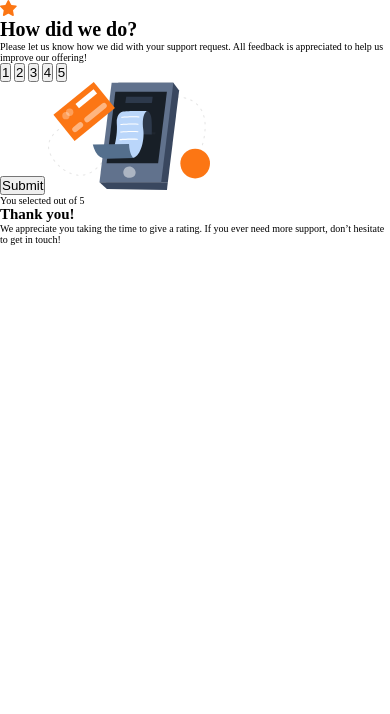
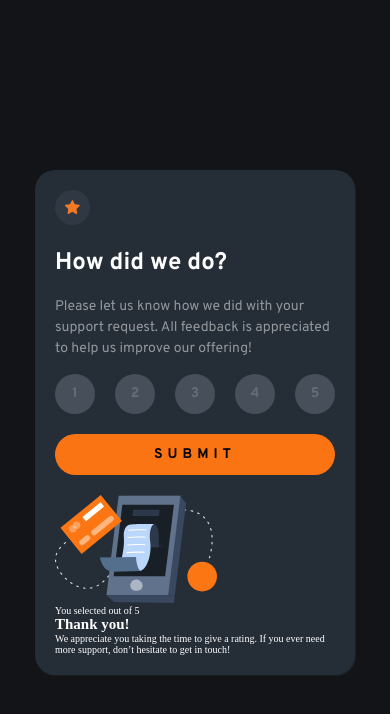
Before and after one commit to gillaercio/interactive-rating-component-main, a plain HTML site: page index.html in a window 390 px wide. Drawn offline with Linux system fonts and the light colour scheme.

Commit message:
Mobile design concluded

```diff
--- a/assets/css/global.css
+++ b/assets/css/global.css
@@ -13,10 +13,10 @@ html {
   --White: hsl(0, 100%, 100%);
   --Grey-500: hsl(217, 12%, 63%);
   --Grey-900: hsl(213, 19%, 18%);
-  --Grey--950: hsl(216, 12%, 8%);
+  --Grey-950: hsl(216, 12%, 8%);
 
   --overpass: "Overpass", sans-serif;
-  --text-lg: 700 2.2em/150% var(--overpass);
-  --text-btn: 600 1.6em/150% var(--overpass);
-  --text-parag: 400 1.3em/150% var(--overpass);
+  --text-lg: 700 2.4em/150% var(--overpass);
+  --text-btn: 700 1.4em/150% var(--overpass);
+  --text-parag: 400 1.4em/150% var(--overpass);
 }
--- a/assets/css/main.css
+++ b/assets/css/main.css
@@ -0,0 +1,80 @@
+body {
+  height: 100vh;
+  display: grid;
+  background-color: var(--Grey-950);
+  color: var(--White);
+}
+
+#content {
+  max-width: 320px;
+  align-self: center;
+  justify-self: center;
+  background-color: var(--Grey-900);
+  border-radius: 20px;
+  padding: 20px;
+  box-shadow: 1px 1px 1px rgba(150,150,150,.1);
+}
+
+#hero-pic{
+  background-image: url(../images/icon-star.svg);
+  background-repeat: no-repeat;
+  background-size: contain;
+  width: 15px;
+  height: 15px;
+  display: grid;
+  align-content: center;
+  justify-content: center;
+  padding: 5px;
+  margin: 10px 10px 30px;
+}
+
+.filter {
+  width: 35px;
+  height: 35px;
+  background-color: var(--Grey-500);
+  opacity: .1;
+  border-radius: 50%;
+}
+
+h1 {
+  font: var(--text-lg);
+}
+
+#main-parag {
+  font: var(--text-parag);
+  opacity: .5;
+  margin-block: 15px;
+}
+
+.rating-btns {
+  display: grid;
+  grid-template-columns: repeat(5, auto);
+  justify-content: space-between;
+  margin-bottom: 20px;
+}
+
+.rating-btn {
+  font: var(--text-btn);
+  width: 40px;
+  height: 40px;
+  color: var(--White);
+  background-color: var(--Grey-500);
+  opacity: .3;
+  border-radius: 50%;
+  border: none;
+  box-shadow: none;
+  cursor: pointer;
+}
+
+.rating-send {
+  font: var(--text-btn);
+  text-transform: uppercase;
+  letter-spacing: 5px;
+  background-color: var(--Orange-500);
+  width: 100%;
+  padding: 10px;
+  border-radius: 50px;
+  border: none;
+  margin-bottom: 20px;
+  cursor: pointer;
+}
--- a/index.html
+++ b/index.html
@@ -17,33 +17,37 @@
 
   <main id="content">
     <!-- Rating state start -->
-    <div>
-      <img src="assets/images/icon-star.svg" alt="orange star">
-    <div>
+    <div id="hero-pic">
+      <!-- <img src="assets/images/icon-star.svg" alt="orange star"> -->
+      <div class="filter"></div>
+    </div>
+
     <h1>How did we do?</h1>
-    <p>
+    <p id="main-parag">
       Please let us know how we did with your support request. All feedback is appreciated
       to help us improve our offering!
     </p>
 
     <div class="rating-btns">
-      <button>1</button>
-      <button>2</button>
-      <button>3</button>
-      <button>4</button>
-      <button>5</button>
+      <button class="rating-btn">1</button>
+      <button class="rating-btn">2</button>
+      <button class="rating-btn">3</button>
+      <button class="rating-btn">4</button>
+      <button class="rating-btn">5</button>
     </div>
 
-    <button>Submit</button>
+    <button class="rating-send">Submit</button>
     <!-- Rating state end -->
 
     <!-- Thank you state start -->
-     <img src="assets/images/illustration-thank-you.svg" alt="illustration thank you pic">
+    <div id="congrats-pic">
+      <img src="assets/images/illustration-thank-you.svg" alt="illustration thank you pic">
+    </div>
     <p>You selected <!-- Add rating here --> out of 5</p>
 
     <h2>Thank you!</h2>
 
-    <p>
+    <p id="congrats-parag">
       We appreciate you taking the time to give a rating. If you ever need more support,
       don’t hesitate to get in touch!
     </p>
```
